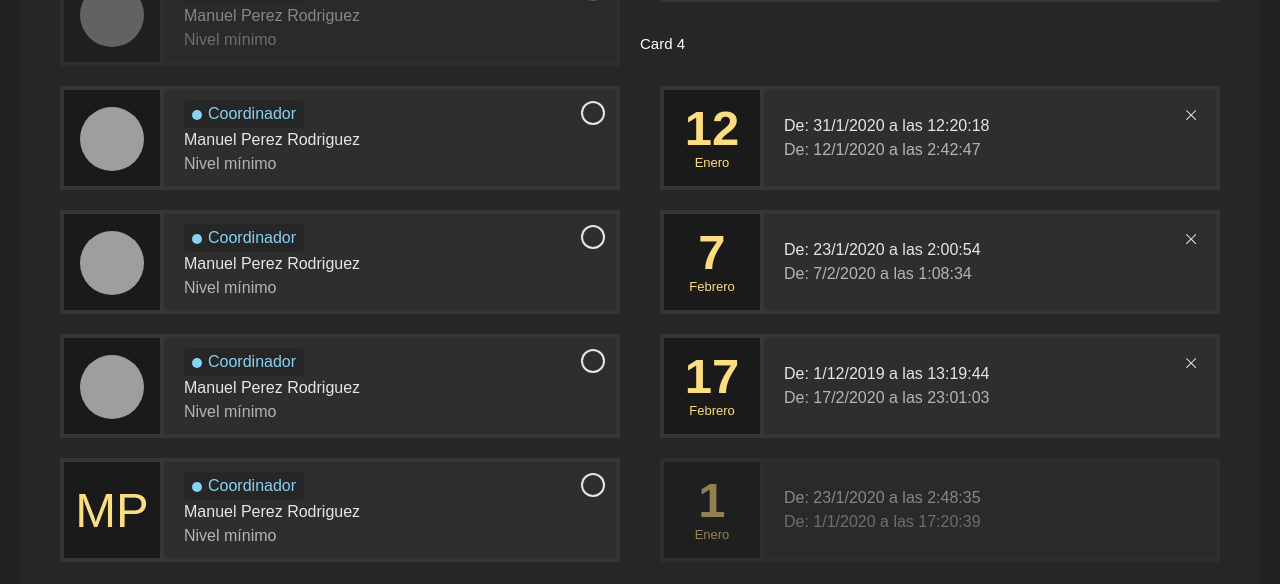
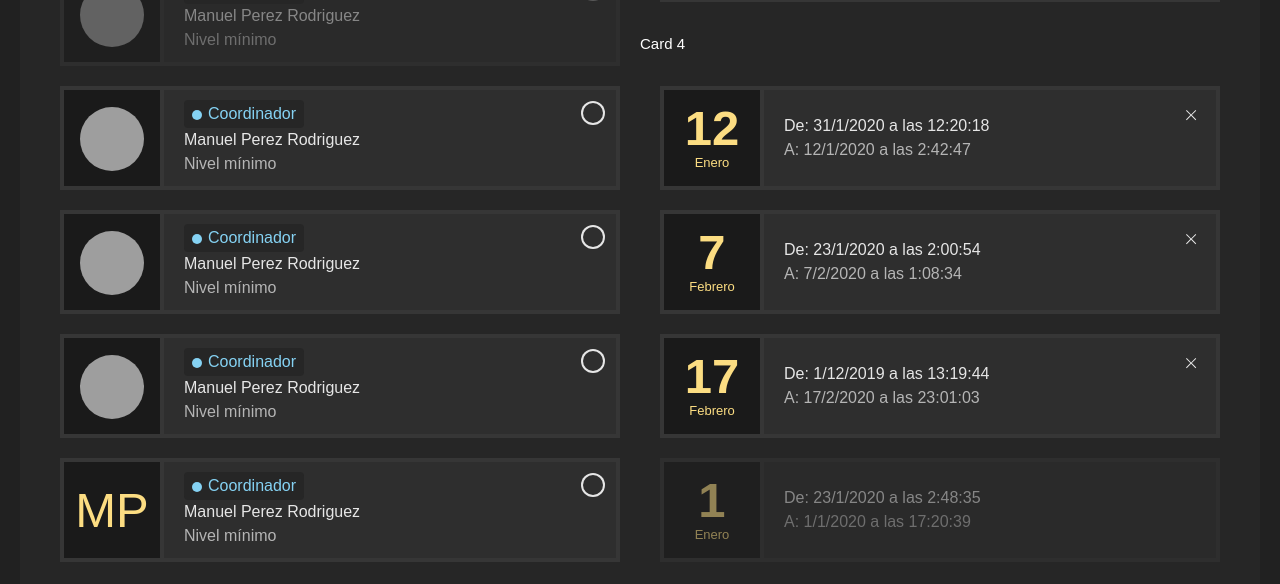
Before and after one commit to jenitto/react-components, a React (Create React App) app: page / in a window 1280 px wide. Shown: the part 1140-1724 px from the top of the page. Built offline with nearby package versions, Linux system fonts and the light colour scheme; grey boxes are pictures that could not be loaded; a web font is replaced by a local one.

Commit message:
card time fix

```diff
--- a/src/components/Cards/Card-4/Card-4.jsx
+++ b/src/components/Cards/Card-4/Card-4.jsx
@@ -30,7 +30,7 @@ const Card4 = ({ className = '', timeBefore, timeAfter, disabled, setChecked })
 			<div className="sftk-card__body">
 				<div className="sftk-card__body-wrapper">
 					<div className="sftk-card__title">De: {dateBefore.toLocaleDateString(LANG)} a las {dateBefore.toLocaleTimeString('es')}</div>
-					<div className="sftk-card__subtitle">De: {dateAfter.toLocaleDateString(LANG)} a las {dateAfter.toLocaleTimeString('es')}</div>
+					<div className="sftk-card__subtitle">A: {dateAfter.toLocaleDateString(LANG)} a las {dateAfter.toLocaleTimeString('es')}</div>
 				</div>
 				{!disabled ?
 					<div
```
